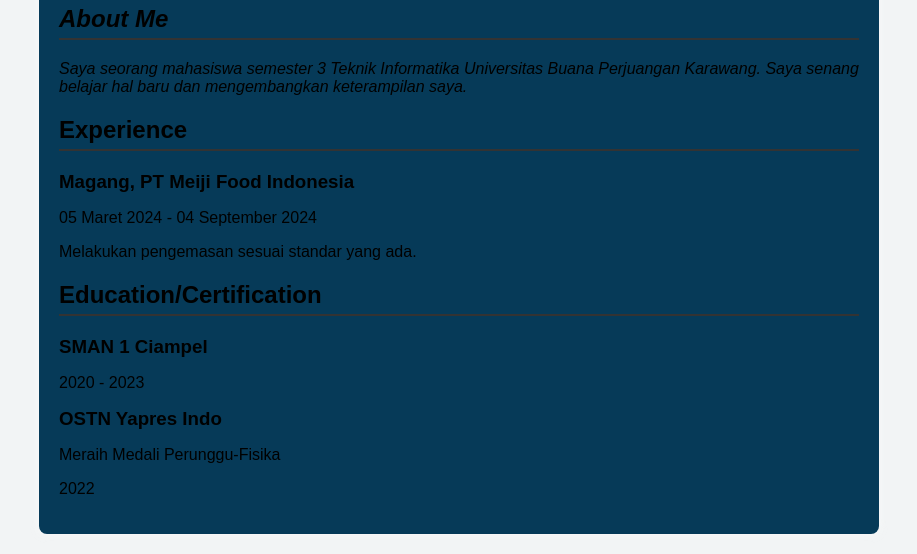
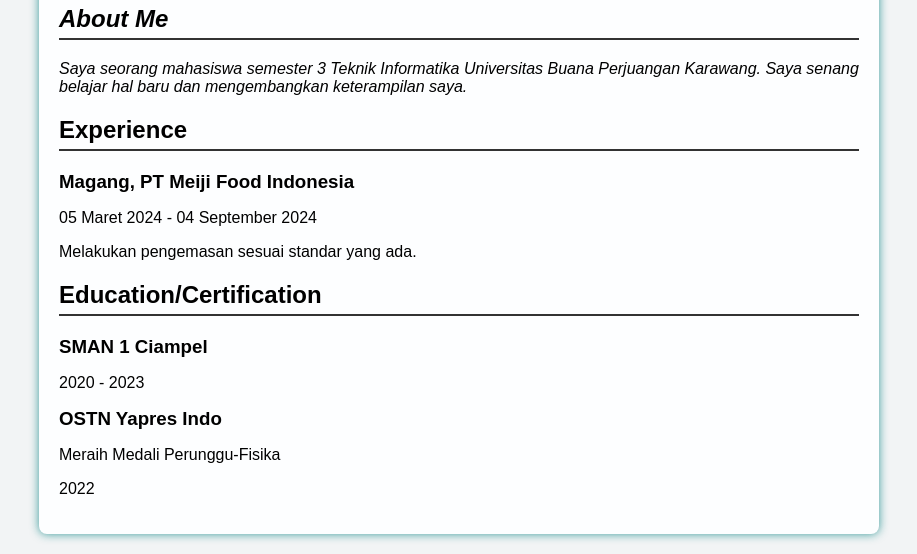
Before and after one commit to Rika-kamelia/Curriculum-Vitae, a plain HTML site: page index.html in a window 1280 px wide. Shown: the part 256-810 px from the top of the page, without its empty margins (181-1098 px from the left). Drawn offline with Linux system fonts and the light colour scheme.

Commit message:
perumahan

```diff
--- a/styles.css
+++ b/styles.css
@@ -8,10 +8,10 @@ body {
 .container {
     max-width: 800px;
     margin: 20px auto;
-    background: rgb(6, 58, 88);
+    background: rgb(253, 254, 255);
     padding: 20px;
     border-radius: 8px;
-    box-shadow: 0 0 10px rgba(250, 251, 251, 0.806);
+    box-shadow: 0 0 10px rgba(12, 133, 133, 0.806);
 }
 
 header {
```
